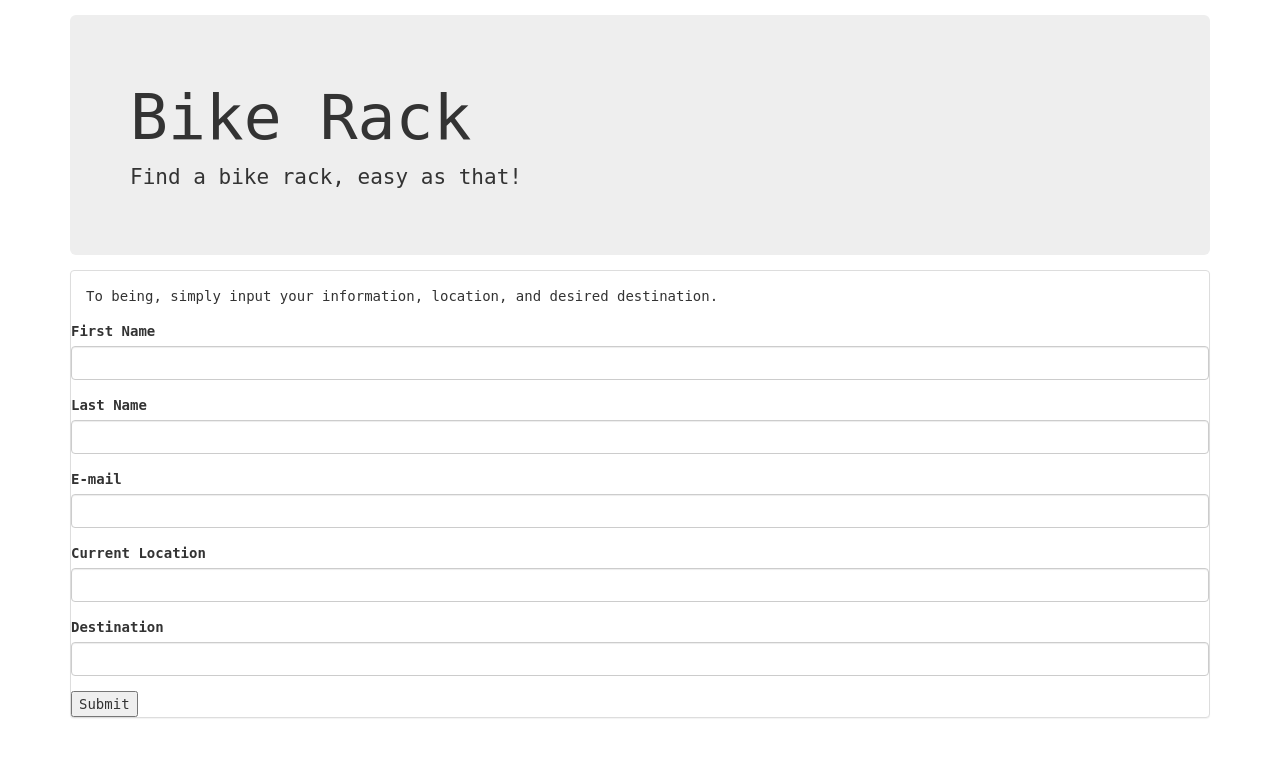
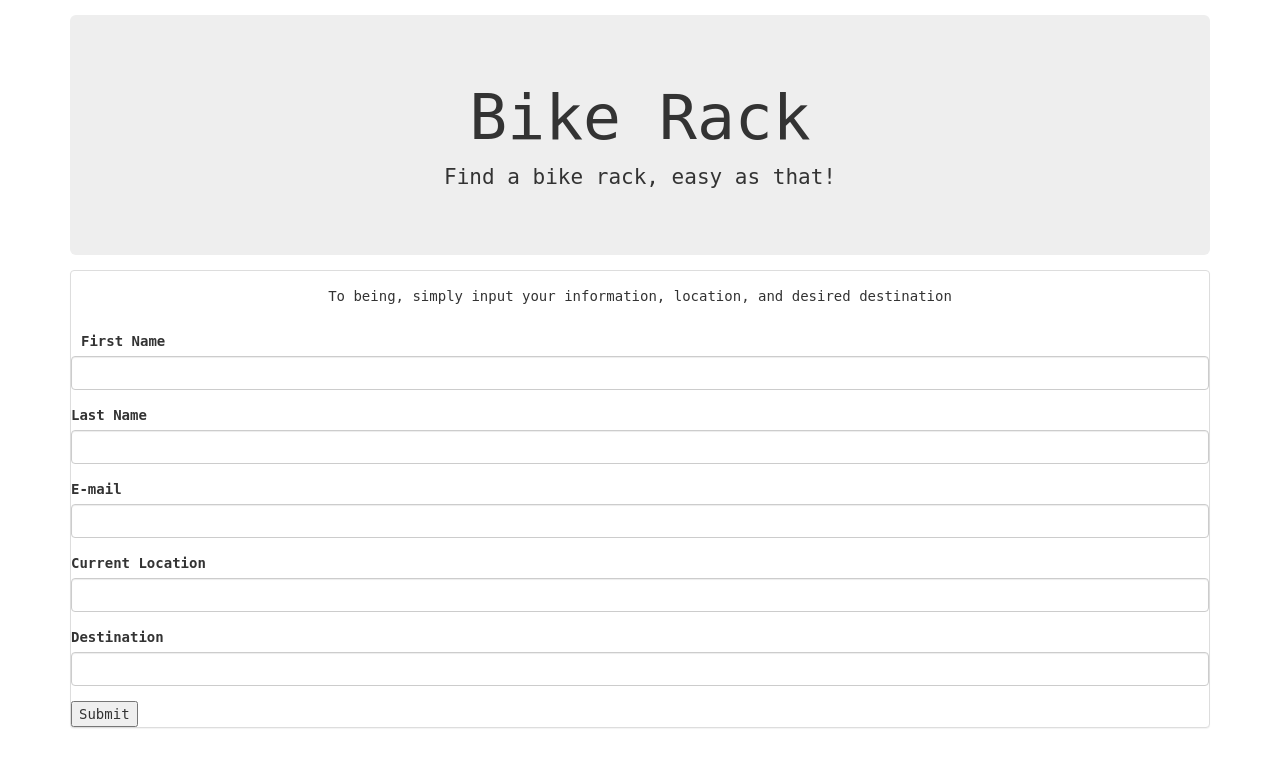
Before and after one commit to JuanOrozcoIt/BikeRack, a PHP site: page /index2.html in a window 1280 px wide. Shown: the top 768 px of the page. Run offline with PHP 8.4, Linux system fonts and the light colour scheme.

Commit message:
better wireframe

```diff
--- a/assets/css/bikerack.css
+++ b/assets/css/bikerack.css
@@ -1,10 +1,18 @@
 body {
 	font-family: monospace;
+}
+
+p {
+	text-align: center;
+}
+button {
+	text-align: center;
 }
 
 #header {
 	margin-top: 15px;
 	margin-bottom: 15px;
+	text-align: center;
 
 }
 #form {
@@ -13,6 +21,12 @@ body {
 	margin-right: 10px;
 	margin-left: 10px;
 
+
+}
+
+#first-name {
+	padding-left: 10px;
+	padding-right: 10px;
 }
 
 #footer {
--- a/index2.html
+++ b/index2.html
@@ -25,7 +25,7 @@
 	 <div class="row">
 	  <div class="col-sm-12">
 	   <div class="panel panel-default">
-        <div class="panel-body">To being, simply input your information, location, and desired destination.</div>
+        <div class="panel-body"><p>To being, simply input your information, location, and desired destination</p></div>
        <form>
 	     <div class="form-group">
 	      <label for="first-name" id="first-name">First Name</label>
```
